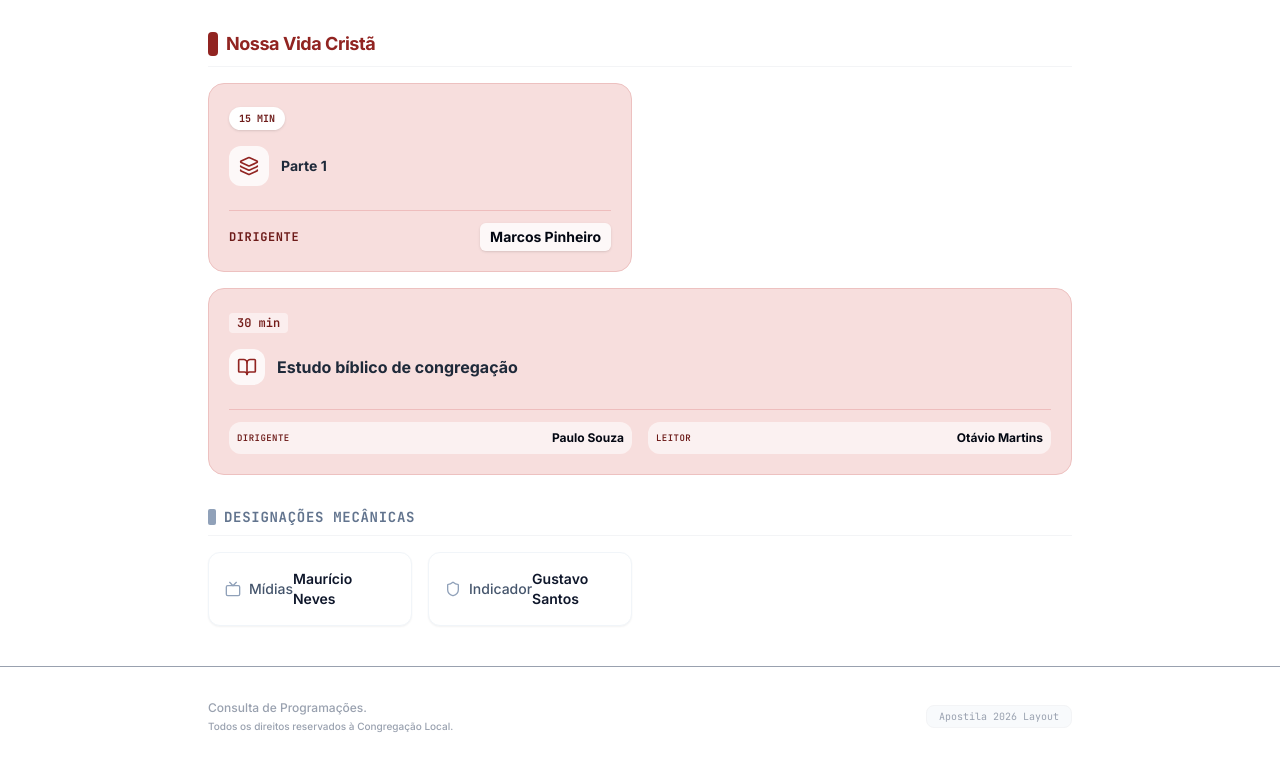
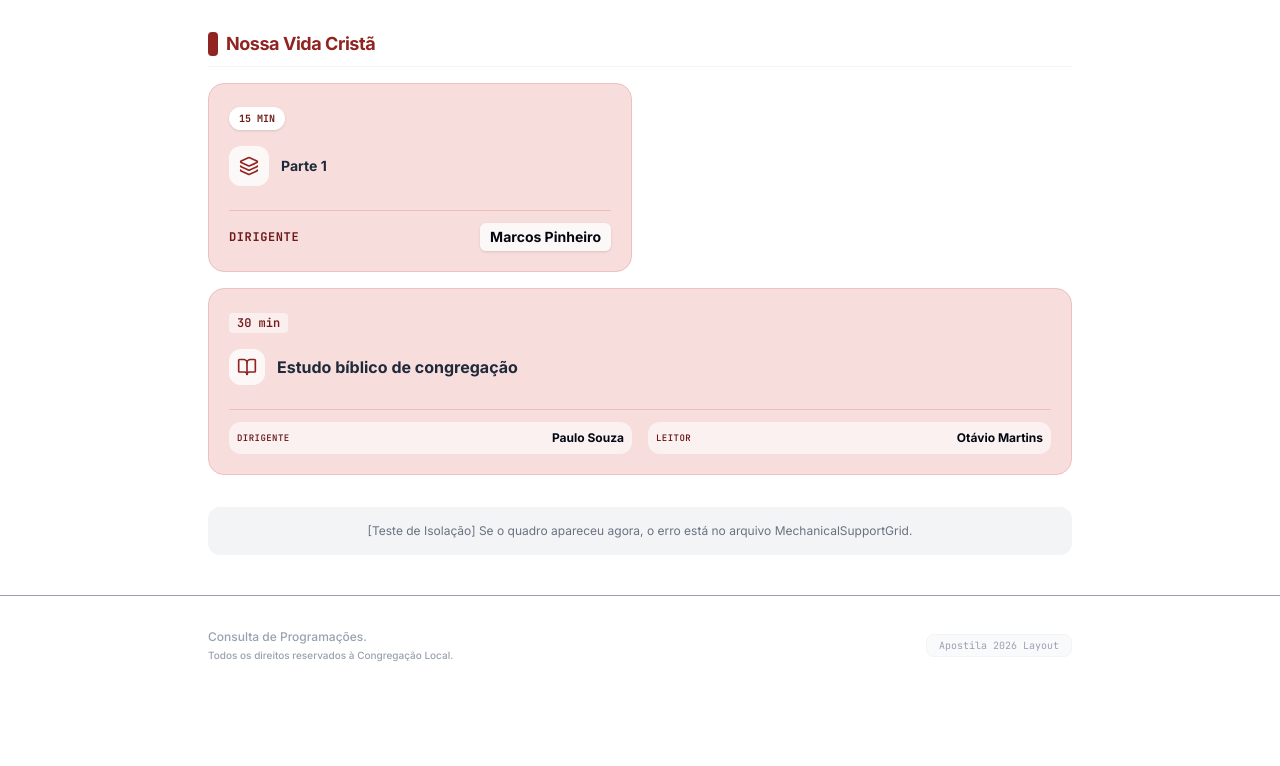
Before and after one commit to Sivuca73/appcontrole-web, a React (Vite) app: page / in a window 1280 px wide. Shown: the part 1192-1958 px from the top of the page. After the commit the page ends 1887 px from the top, so only its background shows below. Built offline with nearby package versions, Linux system fonts and the light colour scheme; no server answers; the database is empty.

Commit message:
Update MeetingMidweek.tsx

```diff
--- a/src/components/MeetingMidweek.tsx
+++ b/src/components/MeetingMidweek.tsx
@@ -271,8 +271,12 @@ export function MeetingMidweek({ meioSemana, mecanicas }: MeetingMidweekProps) {
           </div>
         </div>
 
-        {/* Rodapé Seguro */}
-        <MechanicalSupportGrid designacoes={mecanicas} />
+                {/* Rodapé Seguro */}
+        {/* <MechanicalSupportGrid designacoes={mecanicas} /> */}
+
+        <div className="p-4 bg-gray-100 text-center rounded-xl text-xs text-gray-500">
+          [Teste de Isolação] Se o quadro apareceu agora, o erro está no arquivo MechanicalSupportGrid.
+        </div>
       </div>
     );
   } catch (error) {
@@ -280,7 +284,9 @@ export function MeetingMidweek({ meioSemana, mecanicas }: MeetingMidweekProps) {
     return (
       <div className="p-6 bg-red-50 border border-red-200 text-red-800 rounded-xl max-w-md mx-auto mt-10">
         <p className="font-bold">Aviso do Sistema</p>
-        <p className="text-sm mt-1">O componente foi reiniciado de forma segura para evitar travamentos na tela.</p>
+        <p className="text-sm mt-1">
+          O componente foi reiniciado de forma segura para evitar travamentos na tela.
+        </p>
       </div>
     );
   }
```
